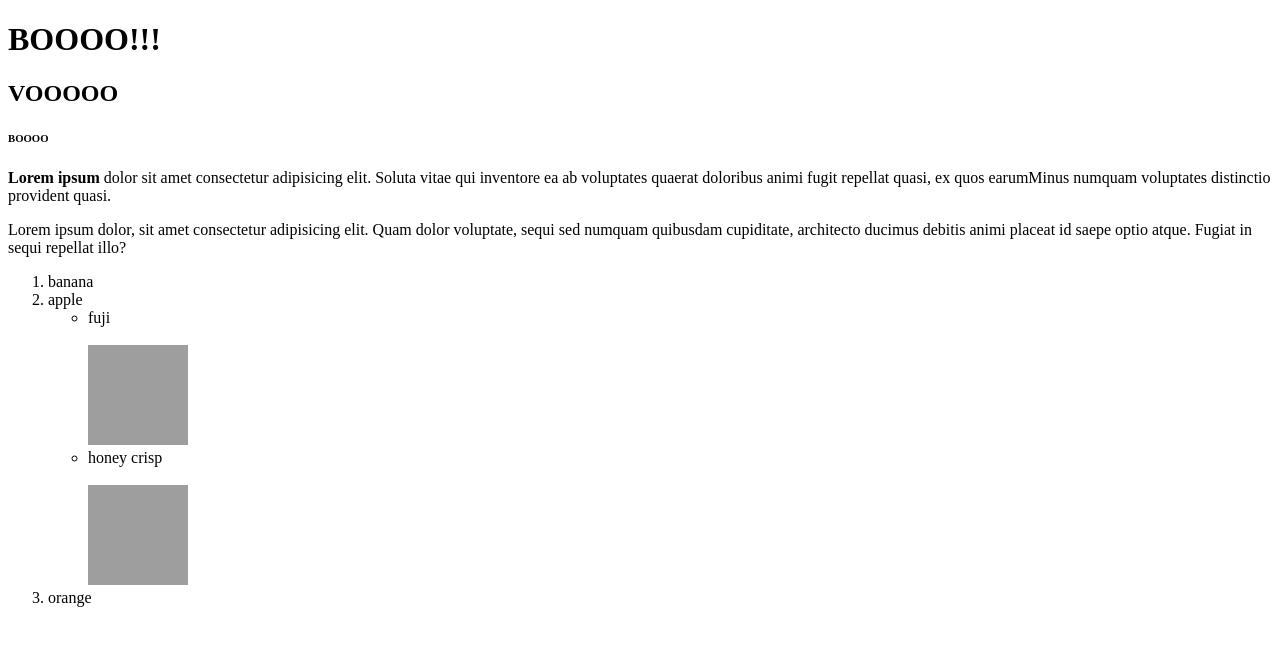
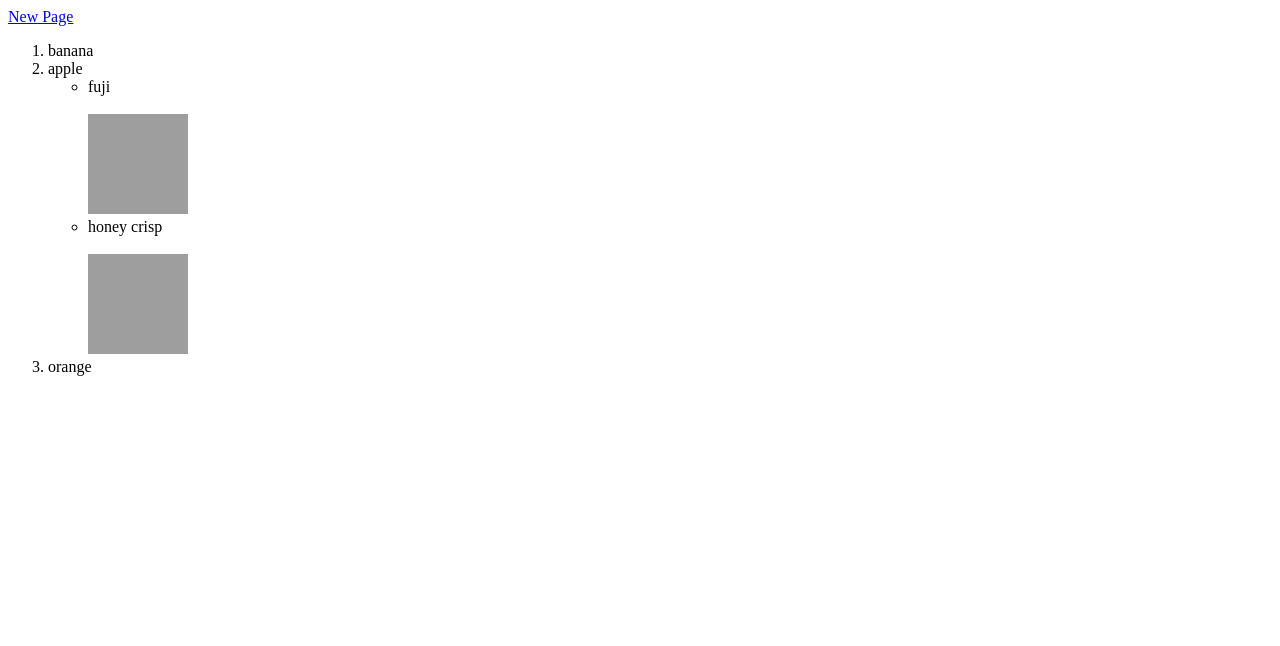
Before and after one commit to profpoochie/Web_dev_mastery_2022, a plain HTML site: page 4-HTML_5/index.html in a window 1280 px wide. Drawn offline with Linux system fonts and the light colour scheme; grey boxes are pictures that could not be loaded.

Commit message:
Try anchor tag

```diff
--- a/4-HTML_5/index.html
+++ b/4-HTML_5/index.html
@@ -6,13 +6,8 @@
 </head>
 
 <body>
-    <h1>BOOOO!!!</h1>
-    <h2>VOOOOO</h2>
-    <h6>BOOOO</h6>
 
-    <p> <strong>Lorem ipsum</strong>  dolor sit amet consectetur adipisicing elit. Soluta vitae qui inventore ea ab voluptates quaerat
-    doloribus animi fugit repellat quasi, ex quos earumMinus numquam voluptates distinctio provident quasi.</p>
-    <p>Lorem ipsum dolor, sit amet consectetur adipisicing elit. Quam dolor voluptate, sequi sed numquam quibusdam cupiditate, architecto ducimus debitis animi placeat id saepe optio atque. Fugiat in sequi repellat illo?</p>
+    <a href="newpage.html">New Page</a>
 
     <ol>
         <li>banana</li>
```
Also changed, not shown: 4-HTML_5/newpage.html (added, +12 -0 lines).
